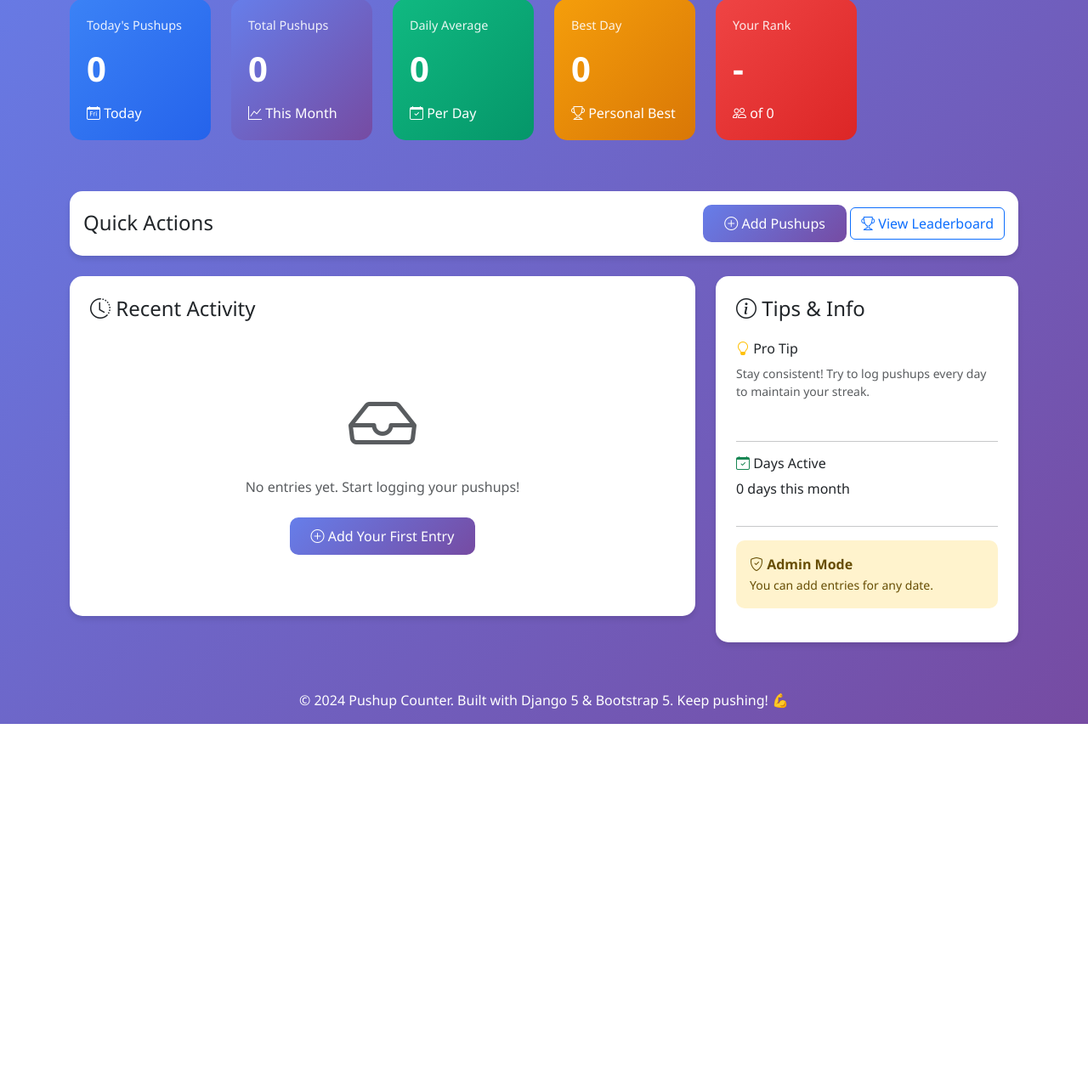
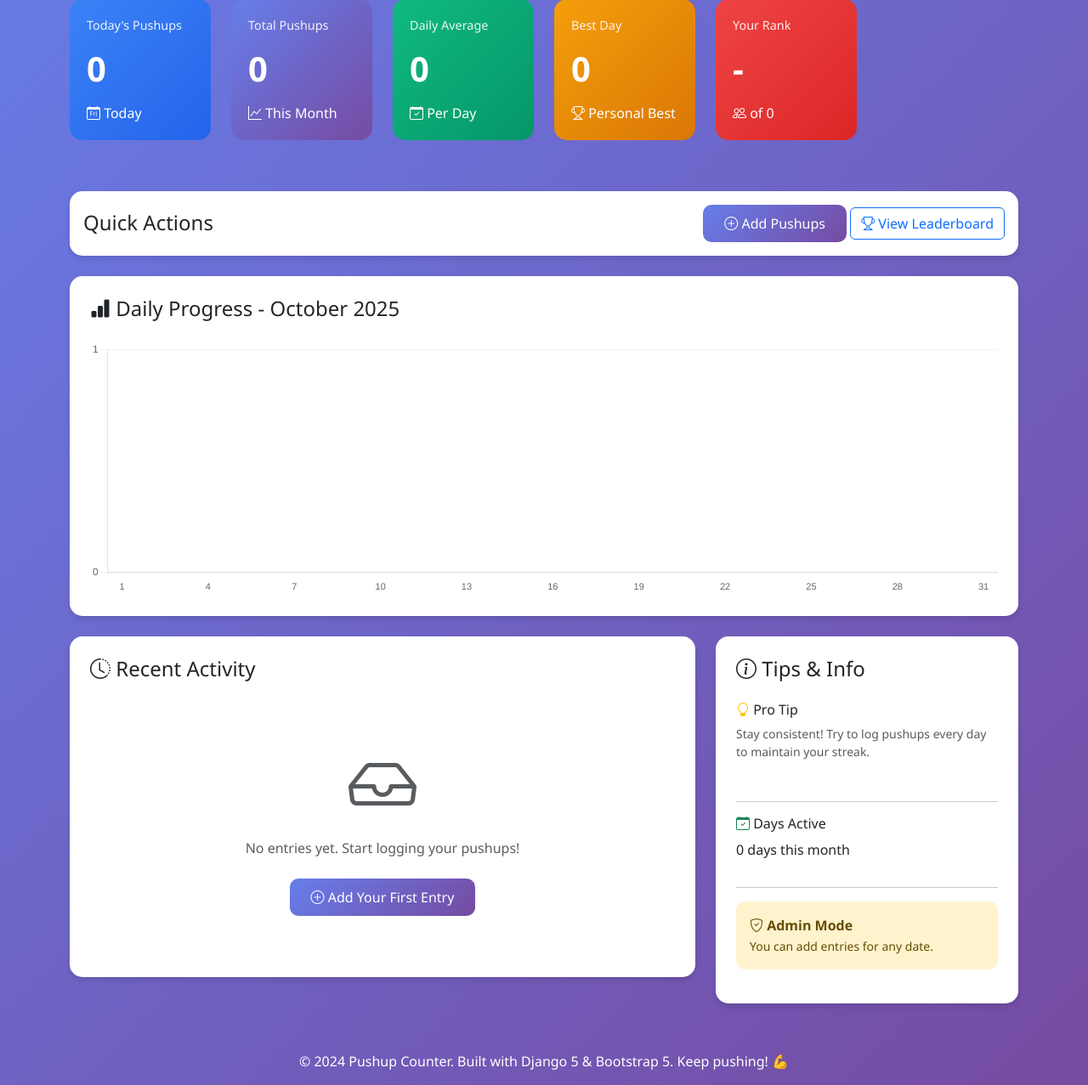
Before and after one commit to andrei73/pushup-counter, a Django app: page /dashboard/ in a window 1280 px wide. Shown: the part 201-1478 px from the top of the page at 85% size. Before the commit the page ends 1053 px from the top, so only its background shows below. Run offline with Django 5.2, Linux system fonts and the light colour scheme; the visitor is signed in with stand-in values (Sample User, id 1); data comes from the database, SQL or seed files in the repository; data that the repository does not hold is empty.

Commit message:
added bar chart in the dashboard

```diff
--- a/tracker/templates/tracker/dashboard.html
+++ b/tracker/templates/tracker/dashboard.html
@@ -70,6 +70,20 @@
                         <i class="bi bi-trophy"></i> View Leaderboard
                     </a>
                 </div>
+            </div>
+        </div>
+    </div>
+</div>
+
+<!-- Progress Chart -->
+<div class="row mb-4">
+    <div class="col-12">
+        <div class="card p-4">
+            <h4 class="mb-4">
+                <i class="bi bi-bar-chart-fill"></i> Daily Progress - {{ current_month }}
+            </h4>
+            <div style="position: relative; height: 300px;">
+                <canvas id="pushupChart"></canvas>
             </div>
         </div>
     </div>
@@ -170,3 +184,96 @@
     </div>
 </div>
 {% endblock %}
+
+{% block extra_js %}
+<script>
+document.addEventListener('DOMContentLoaded', function() {
+    const ctx = document.getElementById('pushupChart').getContext('2d');
+
+    // Chart data from Django
+    const labels = {{ chart_labels|safe }};
+    const data = {{ chart_data|safe }};
+
+    // Create gradient
+    const gradient = ctx.createLinearGradient(0, 0, 0, 300);
+    gradient.addColorStop(0, 'rgba(102, 126, 234, 0.8)');
+    gradient.addColorStop(1, 'rgba(118, 75, 162, 0.8)');
+
+    const chart = new Chart(ctx, {
+        type: 'bar',
+        data: {
+            labels: labels,
+            datasets: [{
+                label: 'Pushups',
+                data: data,
+                backgroundColor: gradient,
+                borderColor: 'rgba(102, 126, 234, 1)',
+                borderWidth: 2,
+                borderRadius: 8,
+                borderSkipped: false,
+            }]
+        },
+        options: {
+            responsive: true,
+            maintainAspectRatio: false,
+            plugins: {
+                legend: {
+                    display: false
+                },
+                tooltip: {
+                    backgroundColor: 'rgba(0, 0, 0, 0.8)',
+                    padding: 12,
+                    cornerRadius: 8,
+                    titleFont: {
+                        size: 14,
+                        weight: 'bold'
+                    },
+                    bodyFont: {
+                        size: 13
+                    },
+                    callbacks: {
+                        title: function(context) {
+                            return 'Day ' + context[0].label;
+                        },
+                        label: function(context) {
+                            return context.parsed.y + ' pushups';
+                        }
+                    }
+                }
+            },
+            scales: {
+                y: {
+                    beginAtZero: true,
+                    ticks: {
+                        stepSize: 10,
+                        font: {
+                            size: 12
+                        }
+                    },
+                    grid: {
+                        color: 'rgba(0, 0, 0, 0.05)'
+                    }
+                },
+                x: {
+                    ticks: {
+                        font: {
+                            size: 11
+                        },
+                        maxRotation: 0,
+                        autoSkip: true,
+                        maxTicksLimit: 15
+                    },
+                    grid: {
+                        display: false
+                    }
+                }
+            },
+            interaction: {
+                intersect: false,
+                mode: 'index'
+            }
+        }
+    });
+});
+</script>
+{% endblock %}
--- a/tracker/views.py
+++ b/tracker/views.py
@@ -51,6 +51,27 @@ def dashboard(request):
         date=today
     ).aggregate(total=Sum('count'))['total'] or 0
 
+    # Get daily pushup data for chart
+    from calendar import monthrange
+    from datetime import date
+
+    # Get number of days in current month
+    days_in_month = monthrange(current_year, current_month)[1]
+
+    # Get all entries for current month grouped by day
+    daily_data = PushupEntry.objects.filter(
+        user=request.user,
+        date__year=current_year,
+        date__month=current_month
+    ).values('date').annotate(total=Sum('count')).order_by('date')
+
+    # Create a dictionary for easy lookup
+    daily_dict = {entry['date'].day: entry['total'] for entry in daily_data}
+
+    # Create lists for chart (all days of month)
+    chart_labels = list(range(1, days_in_month + 1))
+    chart_data = [daily_dict.get(day, 0) for day in chart_labels]
+
     # Get user's recent entries
     recent_entries = PushupEntry.objects.filter(user=request.user)[:10]
 
@@ -69,6 +90,8 @@ def dashboard(request):
         'user_rank': user_rank,
         'total_competitors': leaderboard.count(),
         'current_month': now.strftime('%B %Y'),
+        'chart_labels': chart_labels,
+        'chart_data': chart_data,
     }
 
     return render(request, 'tracker/dashboard.html', context)
```
